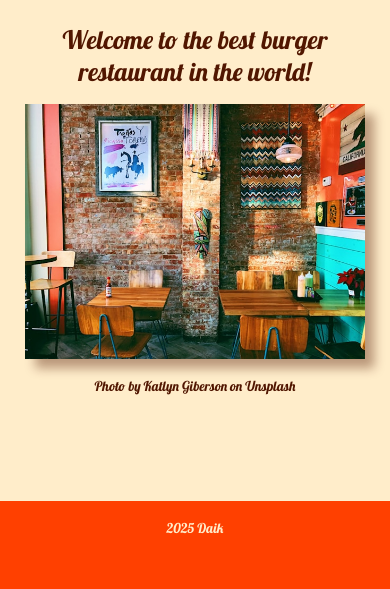
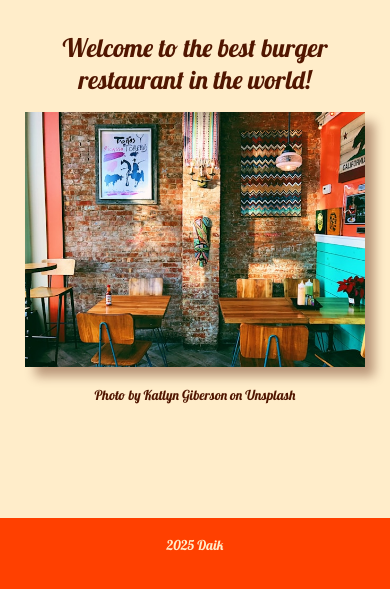
Before and after one commit to Daik102/restaurant-page, a website built with webpack: page src/template.html in a window 390 px wide. Shown: the part 255-844 px from the top of the page. Built offline with nearby package versions, Linux system fonts and the light colour scheme.

Commit message:
Adjust footer's padding

```diff
--- a/src/home.css
+++ b/src/home.css
@@ -148,7 +148,7 @@
   }
 
   .footer {
-    padding: 2rem 0 6rem;
+    padding: 2rem 0 4rem;
   }
 }
 
```
